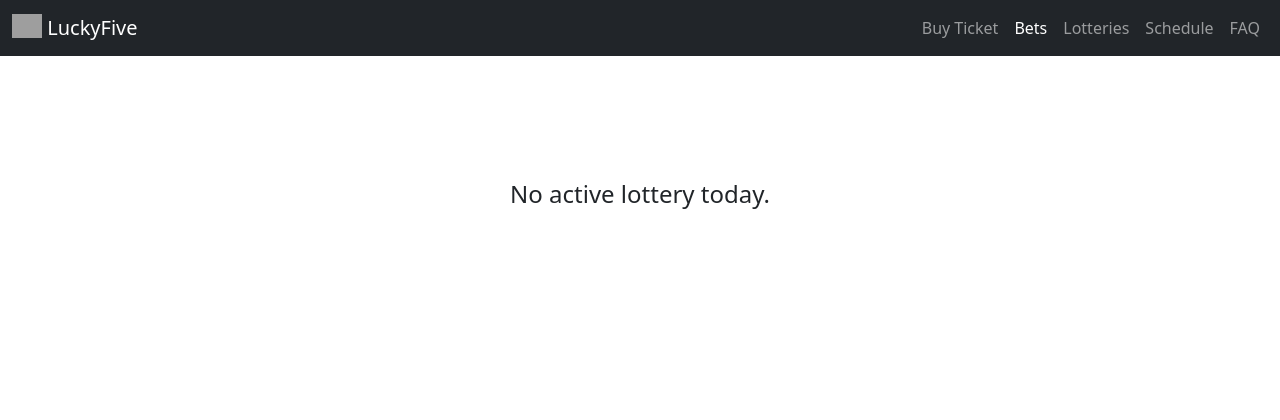
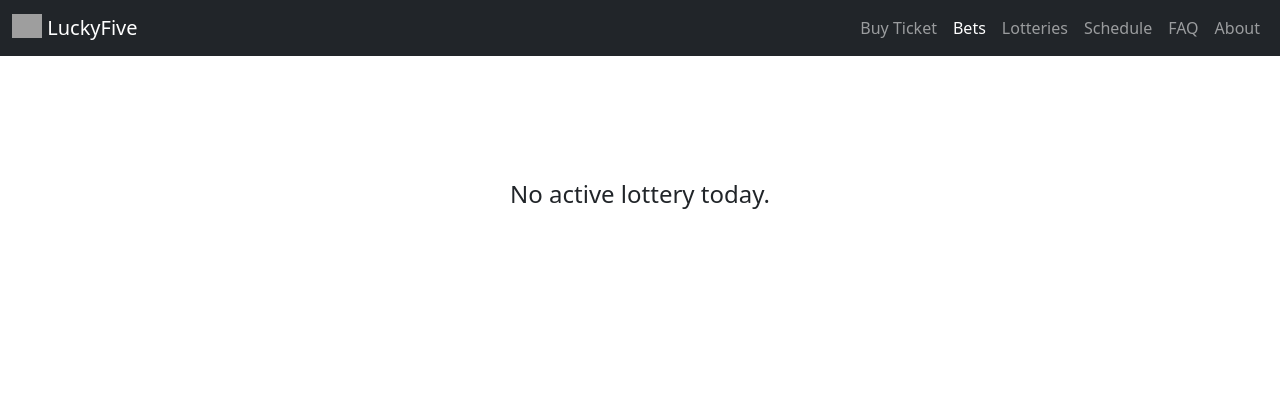
Before and after one commit to riidatibula/lucky-five, a Django app: page /bets/ in a window 1280 px wide. Shown: the top 420 px of the page. Run offline with Django 3.2, Linux system fonts and the light colour scheme; data that the repository does not hold is empty; grey boxes are pictures that could not be loaded.

Commit message:
fixed bug and added about section in navbar

```diff
--- a/src/lottery/templates/lottery/bet_list.html
+++ b/src/lottery/templates/lottery/bet_list.html
@@ -14,8 +14,9 @@
                             class="link-dark"
                         >
                             {{ lottery }}
-                            <span class="badge bg-secondary">{{ object_list.count }} bets</span>
-                            <!-- <strong>({{ object_list.count }} bets)</strong> -->
+                            <span class="badge bg-secondary">
+                                {{ object_list.count }} bets
+                            </span>
                         </a>
                     </caption>
                     <thead class="table-dark" align="center">
--- a/src/lottery/views/bets.py
+++ b/src/lottery/views/bets.py
@@ -28,9 +28,9 @@ class BetsListView(ListView):
         context = {}
 
         try:
+            lottery = None
             lottery_seq = self.request.GET.get(
                 'lottery')
-            lottery = Lottery.get_current_lottery()
 
             if lottery_seq:
                 if lottery_seq.isdigit():
@@ -38,6 +38,8 @@ class BetsListView(ListView):
                         Lottery, seq=int(lottery_seq))
                 else:
                     raise Exception('Opps. Lottery not found.')
+            else:
+                lottery = Lottery.get_current_lottery()
 
             if lottery is None:
                 raise Exception('No active lottery today.')
--- a/src/templates/navbar.html
+++ b/src/templates/navbar.html
@@ -50,6 +50,12 @@
                 {% else %}
                     <a class="nav-link" href="#">FAQ</a>
                 {% endif %}
+
+                {% if request.path == "/about/" %}
+                    <a class="nav-link active" href="#">About</a>
+                {% else %}
+                    <a class="nav-link" href="#">About</a>
+                {% endif %}
             </div>
         </div>
     </div>
```
